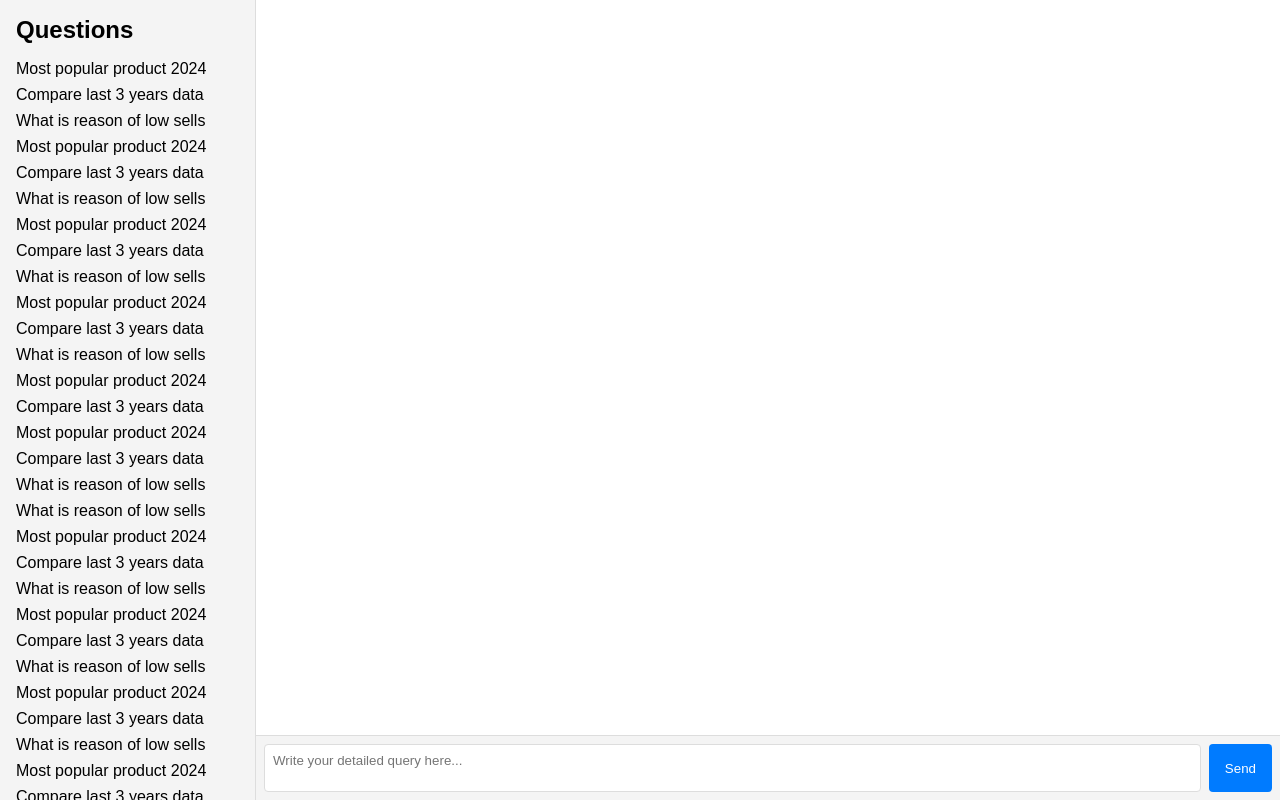
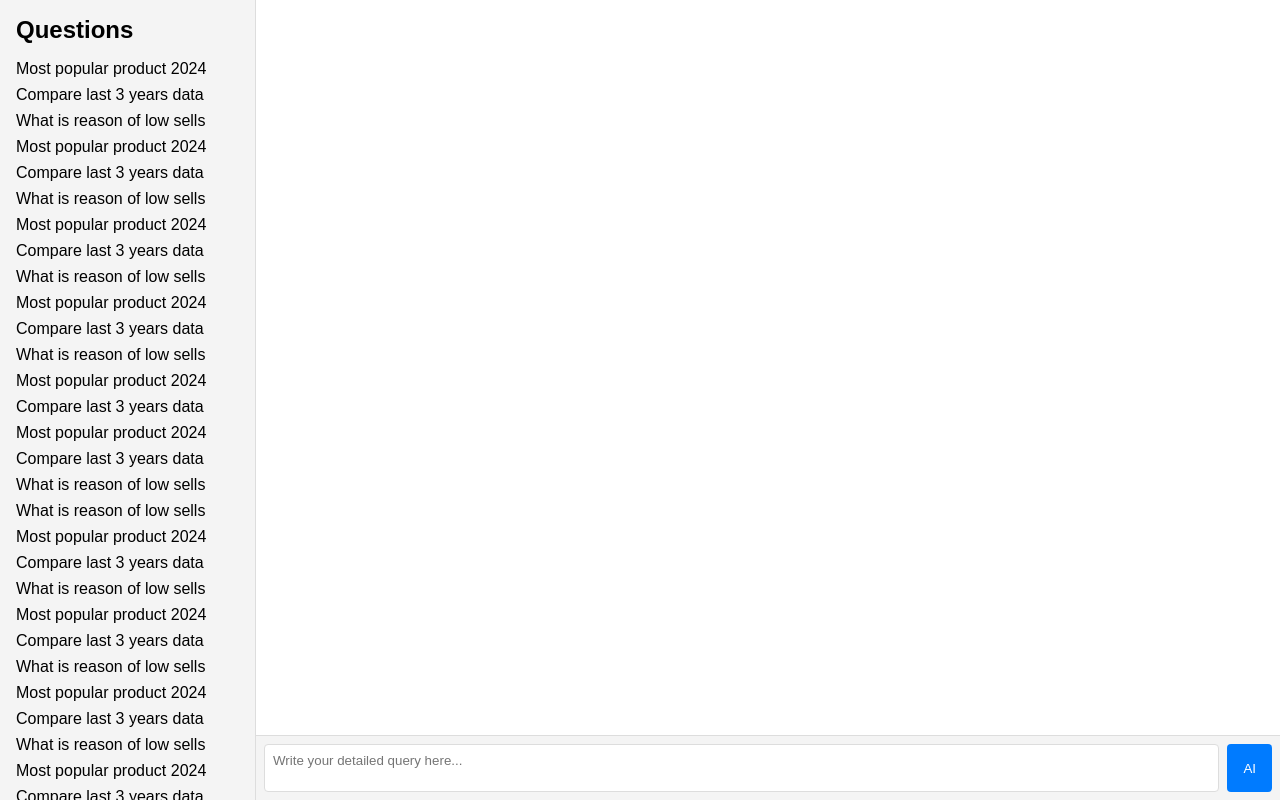
Before and after one commit to riddhesh-jangid/InsightBOT, a React (Create React App) app: page / in a window 1280 px wide. Built offline with nearby package versions, Linux system fonts and the light colour scheme.

Commit message:
Checkpoint4: Testing cat public API

```diff
--- a/src/components/ChatBox.js
+++ b/src/components/ChatBox.js
@@ -17,9 +17,20 @@ const ChatBox = () => {
     // Wait for the response and add the response in messages array
     // if more than one response is coming then use loop to add
 
-    setTimeout(() => {
-      setMessages((prevMessages) => [...prevMessages, { sender: 'bot', text: bot_response }]);
-    }, 1000);
+    // setTimeout(() => {
+    //   setMessages((prevMessages) => [...prevMessages, { sender: 'bot', text: bot_response }]);
+    // }, 1000);
+
+    fetch('https://catfact.ninja/fact')
+      .then(response => response.json())
+      .then(data => {
+        setMessages((prevMessages) => [...prevMessages, { sender: 'bot', text: data.fact }]);
+      })
+      .catch(error => {
+        console.error('Error fetching the cat fact:', error);
+        setMessages((prevMessages) => [...prevMessages, { sender: 'bot', text: 'Sorry, something went wrong!' }]);
+      });
+
   };
 
   return (
--- a/src/components/ChatInput.js
+++ b/src/components/ChatInput.js
@@ -22,7 +22,7 @@ const ChatInput = ({ addMessage }) => {
         placeholder="Write your detailed query here..."
       />
 
-      <button type="submit">Send</button>
+      <button type="submit">AI</button>
 
     </form>
   );
```
